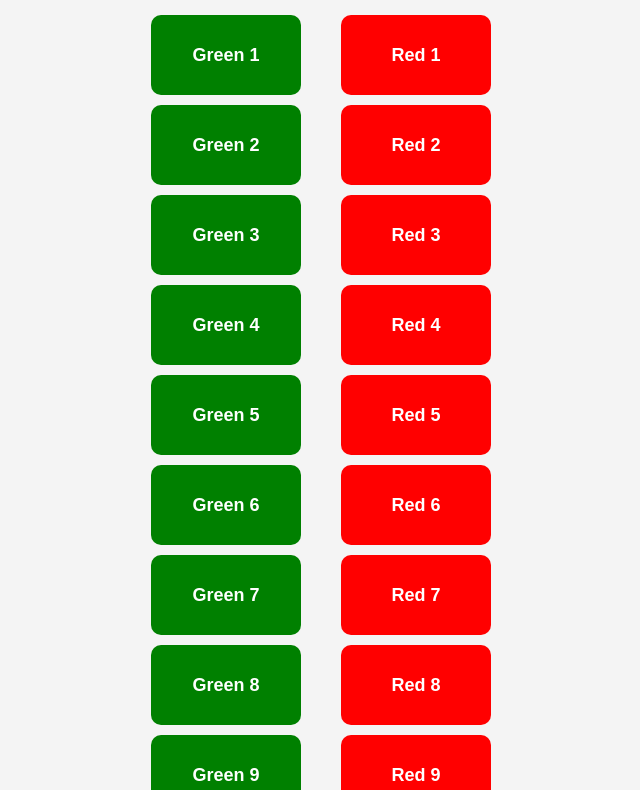
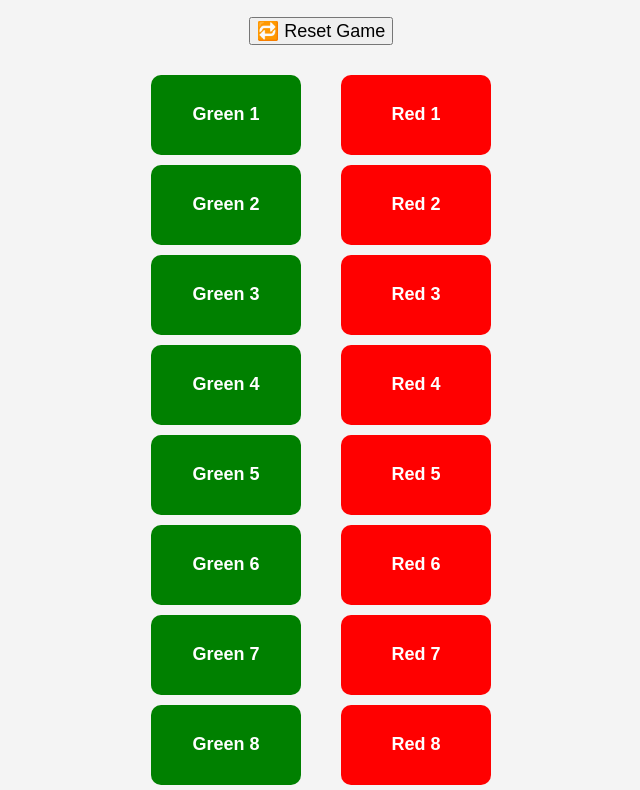
Before and after one commit to DevKiroBerty/envelope-webapp, a plain HTML site: page index.html in a window 1280 px wide. Shown: the part 73-863 px from the top of the page, without its empty margins (319-959 px from the left). Drawn offline with Linux system fonts and the light colour scheme.

Commit message:
Add files via upload

```diff
--- a/index.html
+++ b/index.html
@@ -7,6 +7,7 @@
 </head>
 <body>
   <h1>Click a Green Envelope to Continue</h1>
+  <button onclick="resetGame()" style="margin-top: 10px; font-size: 18px;">🔁 Reset Game</button>
   <div class="container">
     <div class="column" id="green-column"></div>
     <div class="column" id="red-column"></div>
--- a/script.js
+++ b/script.js
@@ -56,3 +56,8 @@ for (let i = 1; i <= 10; i++) {
     redDiv.classList.add('open');
   }
 }
+
+function resetGame() {
+  localStorage.removeItem("opened");
+  window.location.reload();
+}
```
